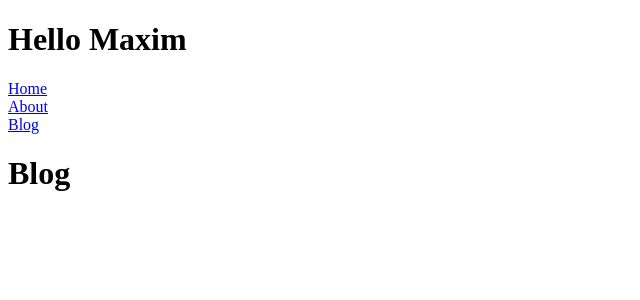
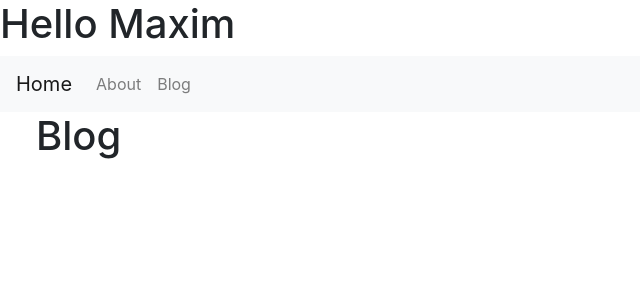
Before and after one commit to maximburkov/portfolio, a React (Create React App) app: page /Blog in a window 1280 px wide. Shown: the top 300 px of the page, without its empty margins (0-640 px from the left). Built offline with nearby package versions, Linux system fonts and the light colour scheme.

Commit message:
styles added

```diff
--- a/src/App.js
+++ b/src/App.js
@@ -1,4 +1,5 @@
 import Layout from "./components/Layout";
+import 'bootstrap/dist/css/bootstrap.min.css';
 
 function App(props) {
   return (
--- a/src/components/Navigation.js
+++ b/src/components/Navigation.js
@@ -11,7 +11,7 @@ export default class Navigation extends Component {
     render() {
         return (
             <div>
-                <Navbar>
+                <Navbar bg="light" expand="lg">
                     <Navbar.Brand as={Link} to="/About">Home</Navbar.Brand>
                     <Navbar.Collapse>
                         <Nav className="mr-auto">
```
